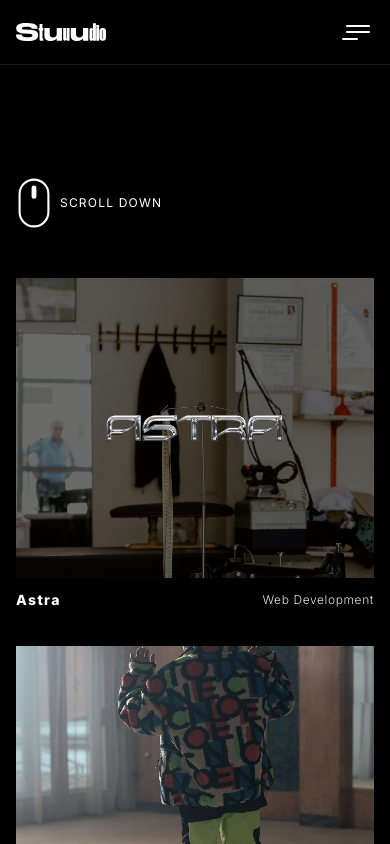
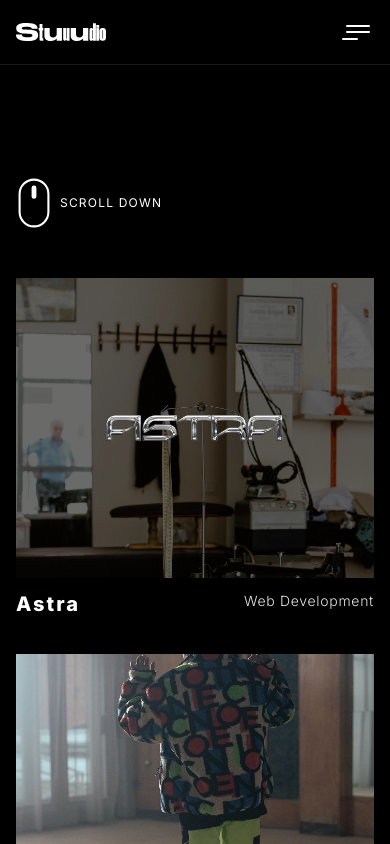
Before and after one commit to Stuuudio1/Stuuudio, a Next.js app: page /projects in a window 390 px wide. Shown: the top 844 px of the page. Built offline with nearby package versions, Linux system fonts and the light colour scheme.

Commit message:
ui changes

```diff
--- a/src/components/home/AboutTeaser.tsx
+++ b/src/components/home/AboutTeaser.tsx
@@ -51,8 +51,8 @@
 
     return (
         <section id="about" className="bg-black text-white w-full pb-20">
-            <div className="pb-10 md:pb-24 xs:-mt-16 md:mt-0">
-                <h2 aria-label="About" style={{ fontSize: "clamp(3rem, 10vw, 5rem)", lineHeight: 1, display: "flex", alignItems: "baseline", gap: 0, margin: 0, padding: 0, textTransform: "uppercase", userSelect: "none" }}>
+            <div className="pb-10 md:pb-24 md:mt-0">
+                <h2 aria-label="About" style={{ fontSize: "clamp(1.5rem, 10vw, 5rem)", lineHeight: 1, display: "flex", alignItems: "baseline", gap: 0, margin: 0, padding: 0, textTransform: "uppercase", userSelect: "none" }}>
                     <Letter char="A" font={COND} weight={900} />
                     <Letter char="B" font={WIDE} weight={800} />
                     <Letter char="O" font={WIDE} weight={800} />
--- a/src/components/home/Hero.tsx
+++ b/src/components/home/Hero.tsx
@@ -68,7 +68,7 @@
                     <ScrollIndicator />
                     <span className="text-white text-xs uppercase tracking-widest">Scroll down</span>
                 </div>
-                <p className="text-white text-sm md:text-2xl font-medium lg:font-medium w-50 lg:w-full max-w-lg text-left">
+                <p className="text-white text-xl lg:text-2xl font-medium w-50 lg:w-full max-w-lg text-left">
                     We're Stuuudio, yup the 3 U's are intentional. They're three U's because we never stop optimizing for: yo<span className='font-bold'>U</span>, yo<span className='font-bold'>U</span>r brand, yo<span className='font-bold'>U</span>r audience.
                 </p>
             </div>
--- a/src/components/projects/ProjectCard.tsx
+++ b/src/components/projects/ProjectCard.tsx
@@ -62,13 +62,13 @@
             {/* Caption — always visible below image */}
             <div className="flex justify-between pt-3 pb-1">
                 <p
-                    className="text-white text-sm md:text-lg tracking-widest font-bold"
+                    className="text-white text-xl lg:text-3xl tracking-widest font-bold"
                     style={{ fontFamily: "var(--font-body)", fontWeight: 800 }}
                 >
                     {project.name}
                 </p>
                 <p
-                    className="text-white/90 text-[12px] md:text-base tracking-wider mt-0.5"
+                    className="text-white/90 text-[14px] lg:text-base tracking-wider mt-0.5"
                     style={{ fontFamily: "var(--font-body)", fontWeight: 300 }}
 
                 >
```
